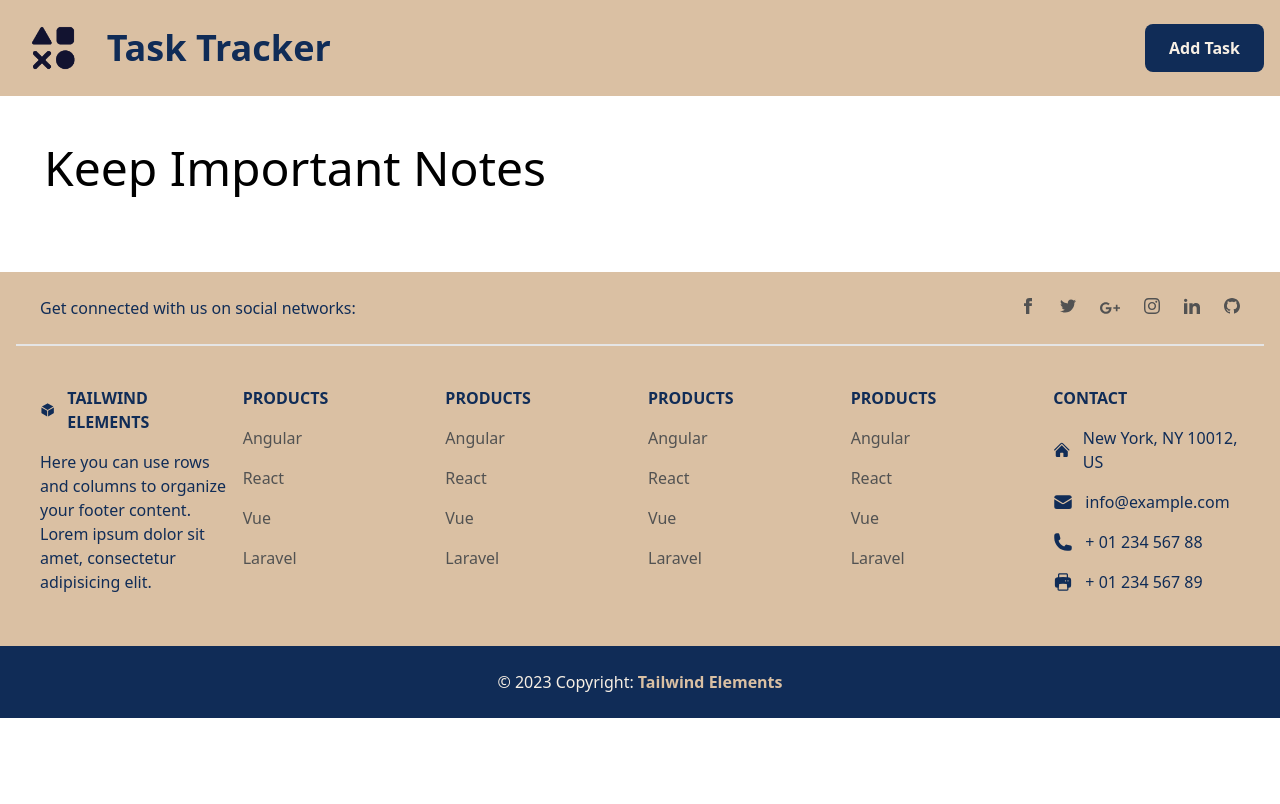
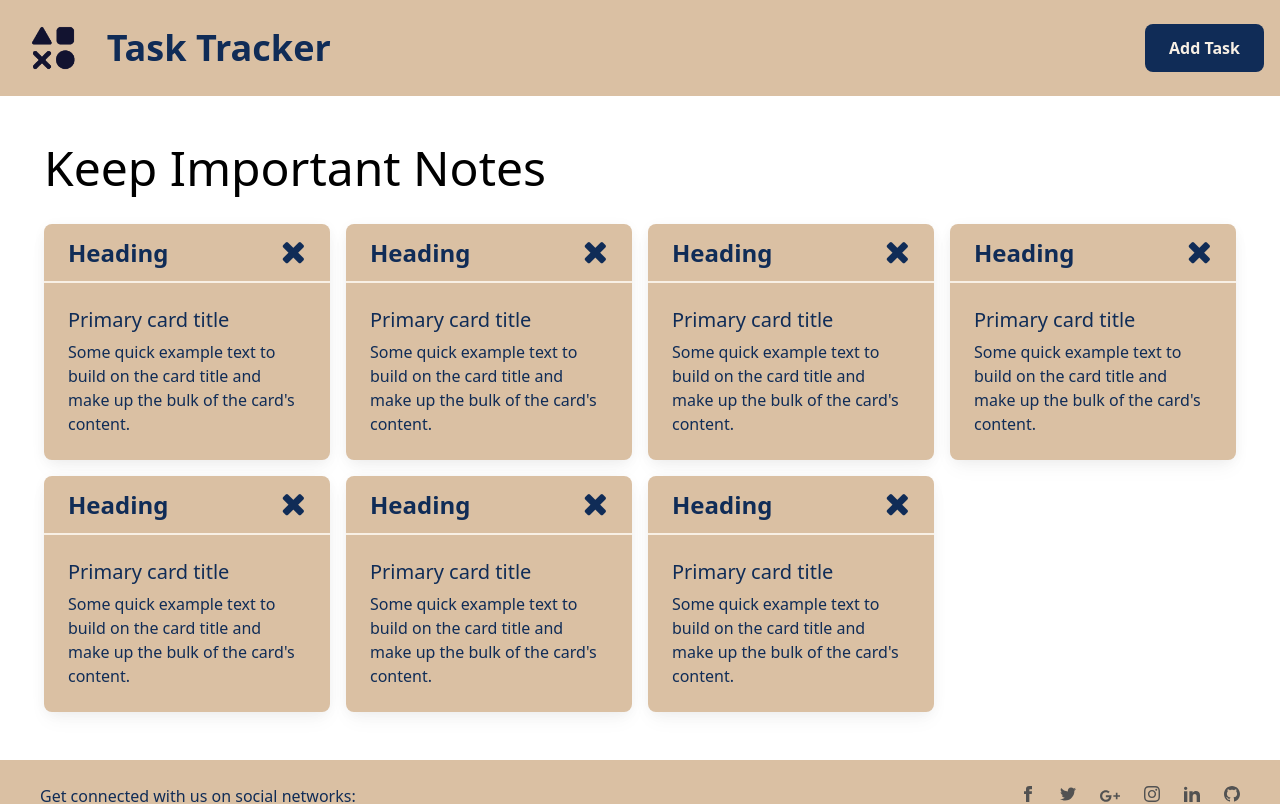
Before and after one commit to ABHISHEK-SIN-GH/Task-Tracker, a React (Vite) app: page /keep-notes in a window 1280 px wide. Shown: the top 804 px of the page. Built offline with nearby package versions, Linux system fonts and the light colour scheme.

Commit message:
keep notes page created

```diff
--- a/src/components/base/sidebar/Sidebar.jsx
+++ b/src/components/base/sidebar/Sidebar.jsx
@@ -9,13 +9,13 @@ const Sidebar = ({openSidebar}) => {
                     <SidebarItem name={"Track Tasks"} icon={<i className="fa fa-bar-chart"></i>} link={"/track-tasks"}/>
                     <hr className='h-[1px] bg-light my-2'/>
                     <SidebarItem name={"Time Table"} icon={<i className="fa fa-table"></i>}  link={"/time-table"}/>
-                    <SidebarItem name={"Calender"} icon={<i className="fa fa-calendar"></i>}  link={"/calender"}/>
-                    <hr className='h-[1px] bg-light my-2'/>
                     <SidebarItem name={"Targets"} icon={<i className="fa fa-bullseye"></i>} link={"/targets"}/>
-                    <SidebarItem name={"Achievements"} icon={<i className="fa fa-trophy"></i>} link={"/achievements"}/>
-                    <SidebarItem name={"Keep Notes"} icon={<i className="fa fa-pencil-square-o"></i>}  link={"/keep-notes"}/>
+                    {/* <SidebarItem name={"Calender"} icon={<i className="fa fa-calendar"></i>}  link={"/calender"}/> */}
+                    {/* <hr className='h-[1px] bg-light my-2'/> */}
                     <hr className='h-[1px] bg-light my-2'/>
                     {/* <SidebarItem name={"Task Settings"} icon={<i className="fa fa-sliders"></i>} link={"/task-settings"}/> */}
+                    <SidebarItem name={"Keep Notes"} icon={<i className="fa fa-pencil-square-o"></i>}  link={"/keep-notes"}/>
+                    <SidebarItem name={"Achievements"} icon={<i className="fa fa-trophy"></i>} link={"/achievements"}/>
                     <SidebarItem name={"Account Settings"} icon={<i className="fa fa-cogs"></i>} link={"/account-settings"}/>
                 </div>
             </div>
--- /dev/null
+++ b/src/components/cards/Card.jsx
@@ -0,0 +1,33 @@
+import React from "react";
+import Button from "../buttons/Button";
+import BoldHead from "../headings/BoldHead";
+
+const Card = () => {
+  return (
+    <div>
+      <div className="block rounded-lg bg-secondary shadow-[0_2px_15px_-3px_rgba(0,0,0,0.07),0_10px_20px_-2px_rgba(0,0,0,0.04)]">
+        <div className="border-b-2 border-light ps-6 pe-2 py-0 text-primary flex justify-between items-center">
+          <BoldHead heading={"Heading"} />
+          <Button
+            name={"Close"}
+            color={"light"}
+            bgColor={"transparent"}
+            icon={<i className="fa text-primary fa-2x fa-times"></i>}
+            size={"text-base"}
+          />
+        </div>
+        <div className="p-6">
+          <h5 className="mb-2 text-xl font-medium leading-tight text-primary">
+            Primary card title
+          </h5>
+          <p className="text-base text-primary">
+            Some quick example text to build on the card title and make up the
+            bulk of the card's content.
+          </p>
+        </div>
+      </div>
+    </div>
+  );
+};
+
+export default Card;
--- /dev/null
+++ b/src/components/headings/BoldHead.jsx
@@ -0,0 +1,11 @@
+import React from 'react';
+
+const BoldHead = ({heading}) => {
+    return (
+        <div>
+            <h2 className="text-base font-semibold text-center md:text-2xl ">{heading}</h2>
+        </div>
+    );
+}
+
+export default BoldHead;
--- a/src/components/management/Achievements.jsx
+++ b/src/components/management/Achievements.jsx
@@ -1,11 +1,26 @@
 import React from 'react';
 import Head1 from "../headings/Head1";
-
+import ModalOutlineButton from '../buttons/ModalOutlineButton';
+import Table from '../tables/Table';
 const Achievements = () => {
+    const headings = ["SNo.","Achievement Details","Date"];
+    const rows = [
+      [1,"First position achieved in hackathon held in IIT-KGP","22-10-2023"],
+      [1,"First position achieved in hackathon held in IIT-KGP","22-10-2023"],
+      [1,"First position achieved in hackathon held in IIT-KGP","22-10-2023"],
+      [1,"First position achieved in hackathon held in IIT-KGP","22-10-2023"],
+      [1,"First position achieved in hackathon held in IIT-KGP","22-10-2023"],
+      [1,"First position achieved in hackathon held in IIT-KGP","22-10-2023"],
+      [1,"First position achieved in hackathon held in IIT-KGP","22-10-2023"],
+    ]
     return (
         <>
             <div className="md:mx-7 p-4">
-              <Head1 heading={"List Your Achievements"}/>
+              <div className="flex flex-row items-center justify-between">
+                    <Head1 heading={"List Your Achievements"}/>
+                    <ModalOutlineButton name={"Add Achievement"} size={"text-base"} color={"primary"} targetID={"AddAchievementForm"}/>
+                </div>
+                <Table headings={headings} rows={rows}/>
             </div>
         </>
     );
--- a/src/components/management/KeepNotes.jsx
+++ b/src/components/management/KeepNotes.jsx
@@ -1,11 +1,21 @@
 import React from 'react';
 import Head1 from "../headings/Head1";
+import Card from '../cards/Card';
 
 const KeepNotes = () => {
     return (
         <>
             <div className="md:mx-7 p-4">
                 <Head1 heading={"Keep Important Notes"}/>
+                <div className='grid grid-cols-1 md:grid-cols-4 gap-4'>
+                    <Card/>
+                    <Card/>
+                    <Card/>
+                    <Card/>
+                    <Card/>
+                    <Card/>
+                    <Card/>
+                </div>
             </div>
         </>
     );
```
